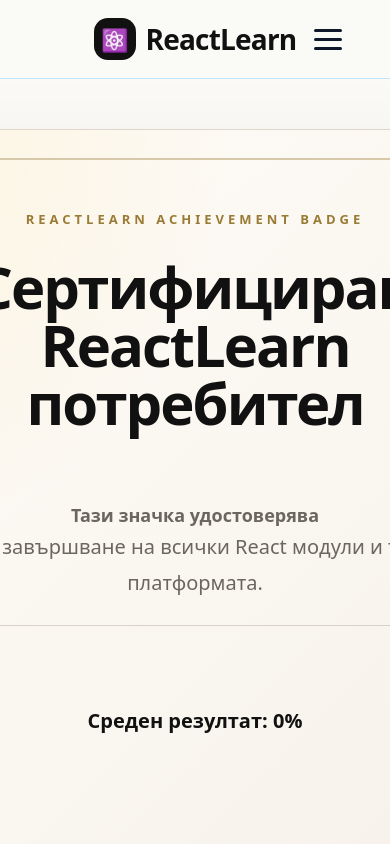
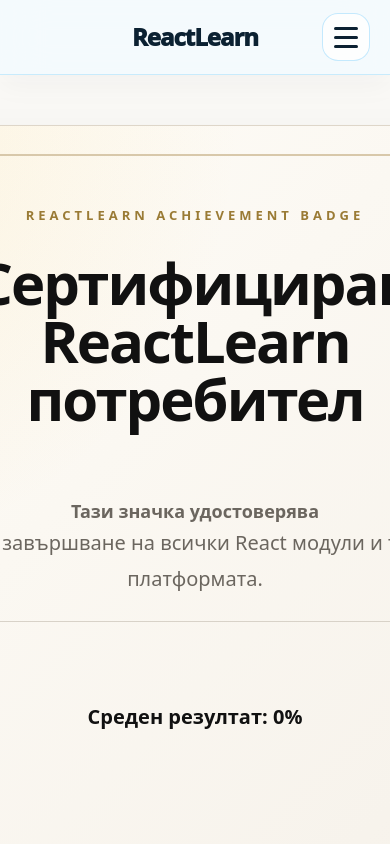
Before and after one commit to IvannIvannov/react-diploma-project, a React (Vite) app in the folder client/: page /certificate in a window 390 px wide. Shown: the top 844 px of the page. Built offline with nearby package versions, Linux system fonts and the light colour scheme.

Commit message:
Redesign navigation with modern glass UI

```diff
--- a/client/src/components/Navbar.css
+++ b/client/src/components/Navbar.css
@@ -3,16 +3,19 @@
   top: 0;
   z-index: 100;
 
-    background: rgba(251, 250, 247, 0.92);
-    backdrop-filter: blur(14px);
+  background: rgba(246, 250, 253, 0.78);
+  backdrop-filter: blur(22px);
+  -webkit-backdrop-filter: blur(22px);
 
-    border-bottom: 1px solid #bae6fd;
+  border-bottom: 1px solid rgba(186, 230, 253, 0.75);
+
+  box-shadow: 0 10px 30px rgba(11, 33, 50, 0.04);
 }
 
 .navbar-inner {
   position: relative;
 
-    height: 78px;
+  height: 82px;
   padding: 0 32px;
 
   display: grid;
@@ -23,79 +26,98 @@
 .navbar-logo {
   display: inline-flex;
   align-items: center;
-    gap: 10px;
+  gap: 12px;
 
-    color: #111;
+  color: #0b2132;
 
   text-decoration: none;
 
-    font-size: 28px;
-    font-weight: 900;
-    letter-spacing: -0.8px;
+  font-size: 30px;
+  font-weight: 950;
+  letter-spacing: -1px;
 }
 
 .navbar-logo::before {
-    content: "⚛";
 
-    width: 42px;
-    height: 42px;
+  width: 46px;
+  height: 46px;
 
   display: grid;
   place-items: center;
 
-    background: #111;
+  background: linear-gradient(135deg, #0b2132, #38b6ff);
   color: #fff;
 
-    border-radius: 14px;
+  border-radius: 16px;
 
-    font-size: 22px;
+  font-size: 23px;
+
+  box-shadow: 0 14px 34px rgba(56, 182, 255, 0.26);
 }
 
 .navbar-menu-wrapper {
   justify-self: end;
-
   position: relative;
 }
 
 .burger-button {
-    width: 44px;
-    height: 44px;
+  width: 48px;
+  height: 48px;
 
   display: flex;
   flex-direction: column;
   justify-content: center;
+  align-items: center;
   gap: 6px;
 
-    background: transparent;
-    border: none;
+  background: rgba(255, 255, 255, 0.76);
+  border: 1px solid rgba(186, 230, 253, 0.85);
+  border-radius: 16px;
 
   cursor: pointer;
+
+  transition: 0.25s ease;
+}
+
+.burger-button:hover {
+  transform: translateY(-2px);
+  background: #ffffff;
+  border-color: #38b6ff;
+  box-shadow: 0 16px 36px rgba(56, 182, 255, 0.16);
 }
 
 .burger-button span {
-    width: 28px;
+  width: 24px;
   height: 3px;
 
-    background: #0f172a;
+  background: #0b2132;
 
   border-radius: 999px;
+
+  transition: 0.25s ease;
 }
 
 .dropdown-menu {
   position: absolute;
-    top: 56px;
+  top: 62px;
   right: 0;
 
-    width: 350px;
+  width: 360px;
 
   overflow: hidden;
 
-    background: #ffffff;
+  background: rgba(255, 255, 255, 0.94);
+  backdrop-filter: blur(18px);
+  -webkit-backdrop-filter: blur(18px);
 
-    border: 1px solid #bae6fd;
-    border-radius: 20px;
+  border: 1px solid rgba(186, 230, 253, 0.9);
+  border-radius: 24px;
 
-    box-shadow: 0 22px 45px rgba(97, 218, 251, 0.12);
+  box-shadow:
+    0 24px 70px rgba(11, 33, 50, 0.12),
+    0 0 50px rgba(97, 218, 251, 0.14);
+
+  animation: dropdownFade 0.22s ease both;
 }
 
 .dropdown-menu a,
@@ -108,33 +130,35 @@
 
   padding: 20px 24px;
 
-    color: #111;
+  color: #0b2132;
 
   text-decoration: none;
 
-    font-size: 20px;
-    font-weight: 800;
+  font-size: 19px;
+  font-weight: 850;
 
   background: transparent;
 
   border: none;
-    border-bottom: 1px solid #ddd8cf;
+  border-bottom: 1px solid rgba(186, 230, 253, 0.7);
 
   text-align: left;
 
-    transition: 0.2s ease;
+  transition: 0.22s ease;
 
   cursor: pointer;
 }
 
 .dropdown-menu a:hover,
 .dropdown-logout:hover {
-    background: #eef9fd;
+  background: linear-gradient(135deg, #f6fafd, #eaf8ff);
+  padding-left: 30px;
 }
 
 .dropdown-menu a svg,
 .dropdown-logout svg {
-    font-size: 24px;
+  font-size: 23px;
+  color: #38b6ff;
 }
 
 .dropdown-user {
@@ -142,15 +166,51 @@
 
   padding: 18px 24px;
 
-    color: #475569;
-    border-bottom: 1px solid #e0f2fe;
+  color: #4b6475;
+  background: #f6fafd;
+
+  border-bottom: 1px solid rgba(186, 230, 253, 0.85);
 
   font-size: 14px;
-    font-weight: 600;
+  font-weight: 700;
 }
 
 .dropdown-divider {
   height: 1px;
+  background: rgba(186, 230, 253, 0.9);
+}
 
-    background: #bae6fd;
+@keyframes dropdownFade {
+  from {
+    opacity: 0;
+    transform: translateY(-8px) scale(0.98);
   }
+
+  to {
+    opacity: 1;
+    transform: translateY(0) scale(1);
+  }
+}
+
+@media (max-width: 700px) {
+  .navbar-inner {
+    height: 74px;
+    padding: 0 20px;
+  }
+
+  .navbar-logo {
+    font-size: 24px;
+  }
+
+  .navbar-logo::before {
+    width: 40px;
+    height: 40px;
+    border-radius: 14px;
+    font-size: 20px;
+  }
+
+  .dropdown-menu {
+    right: -4px;
+    width: calc(100vw - 40px);
+  }
+}
```
Lines whose indentation alone changed are shown as unchanged.
